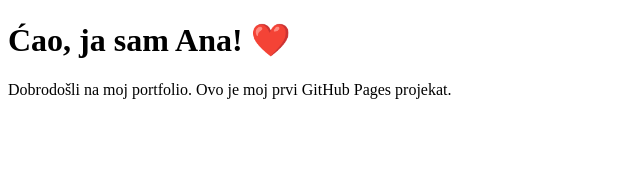
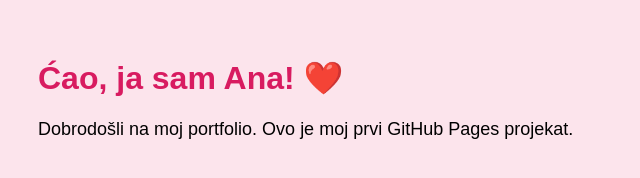
Before and after one commit to ana-nikolic-30/ana-nikolic-portfolio, a plain HTML site: page index.html in a window 1280 px wide. Shown: the whole page, without its empty margins (0-640 px from the left). Drawn offline with Linux system fonts and the light colour scheme.

Commit message:
fix: connect CSS file

```diff
--- a/index.html
+++ b/index.html
@@ -3,6 +3,9 @@
 <head>
     <meta charset="UTF-8">
     <title>My Portfolio</title>
+     <meta charset="UTF-8">
+    <title>My Portfolio</title>
+    <link rel="stylesheet" href="style.css">
 </head>
 <body>
     <h1>Ćao, ja sam Ana! ❤️</h1>
```
